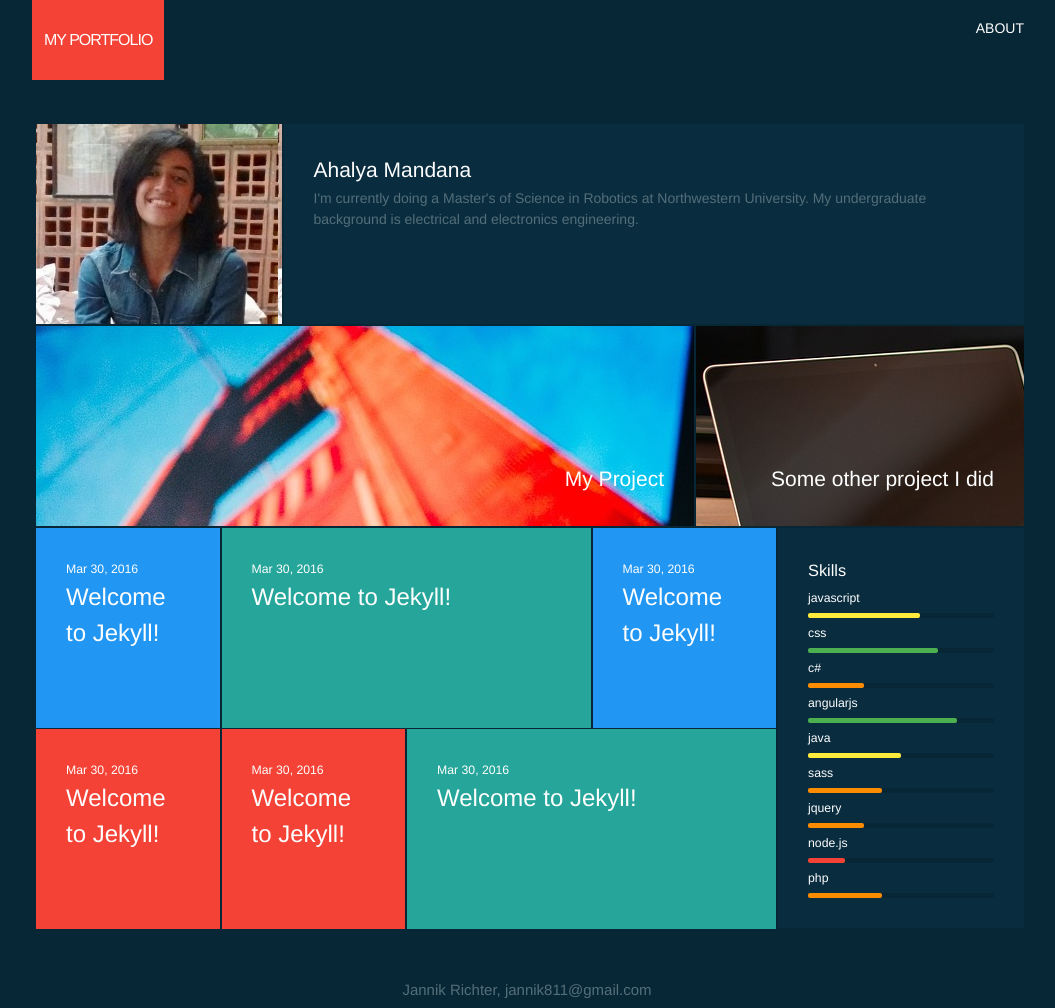
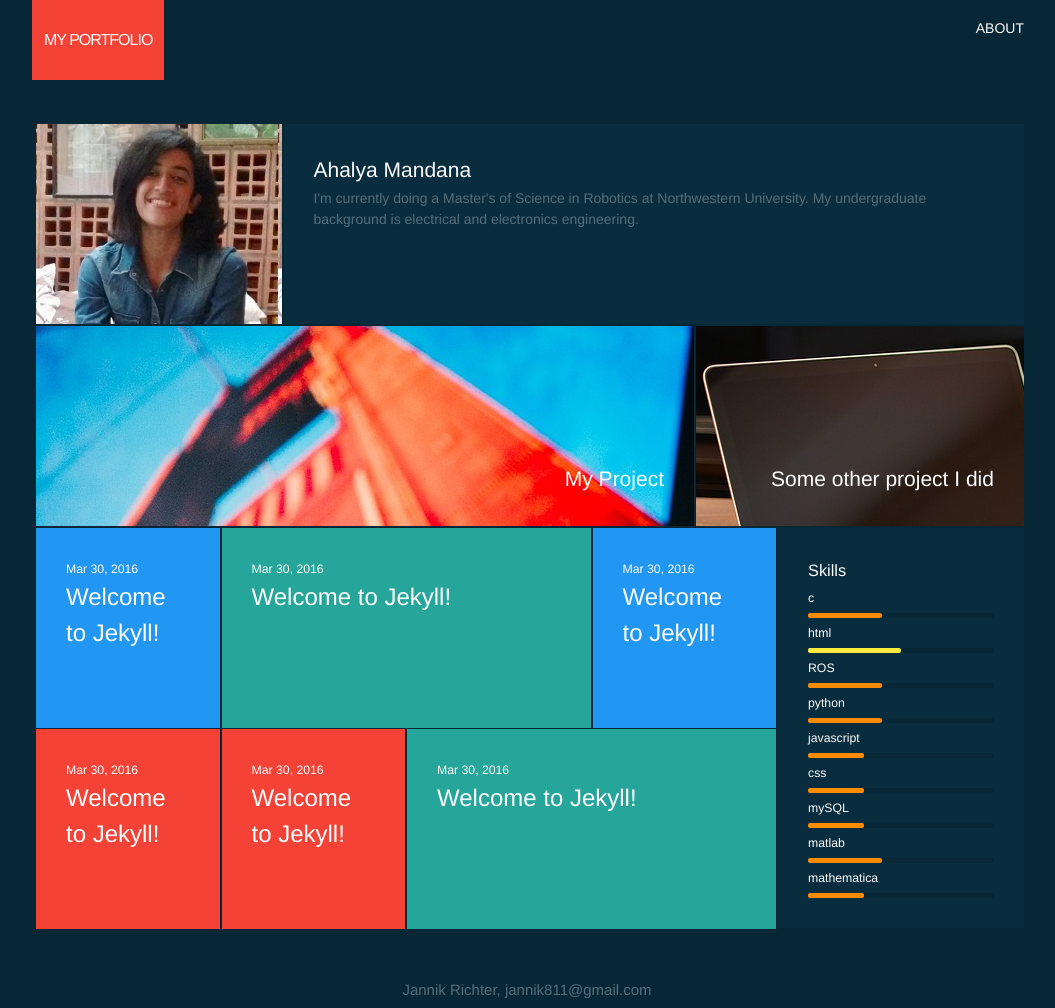
Before and after one commit to am2512/am2512.github.io, a Jekyll site: the page built from index.html, in a window 1280 px wide. Shown: the whole page, without its empty margins (112-1167 px from the left). Built offline with Jekyll 4.4.1, drawn with Linux system fonts in a browser that asks for light colours.

Commit message:
Changing skills

```diff
--- a/_data/skills.yml
+++ b/_data/skills.yml
@@ -1,28 +1,28 @@
+-   id: c
+    descr: c
+    xp: 4
+-   id: html
+    descr: html
+    color: teal
+    xp: 5
+-   id: ROS
+    descr: ROS
+    xp: 4
+-   id: python
+    descr: python
+    xp: 4
 -   id: javascript
     descr: javascript
-    xp: 6
+    xp: 3
 -   id: css
     descr: css
-    color: teal
-    xp: 7
--   id: c#
-    descr: c#
     xp: 3
--   id: angular
-    descr: angularjs
-    xp: 8
--   id: java
-    descr: java
-    xp: 5
--   id: sass
-    descr: sass
+-   id: mySQL
+    descr: mySQL
+    xp: 3
+-   id: matlab
+    descr: matlab
     xp: 4
--   id: jquery
-    descr: jquery
+-   id: mathematica
+    descr: mathematica
     xp: 3
--   id: node.js
-    descr: node.js
-    xp: 2
--   id: php
-    descr: php
-    xp: 4
```
